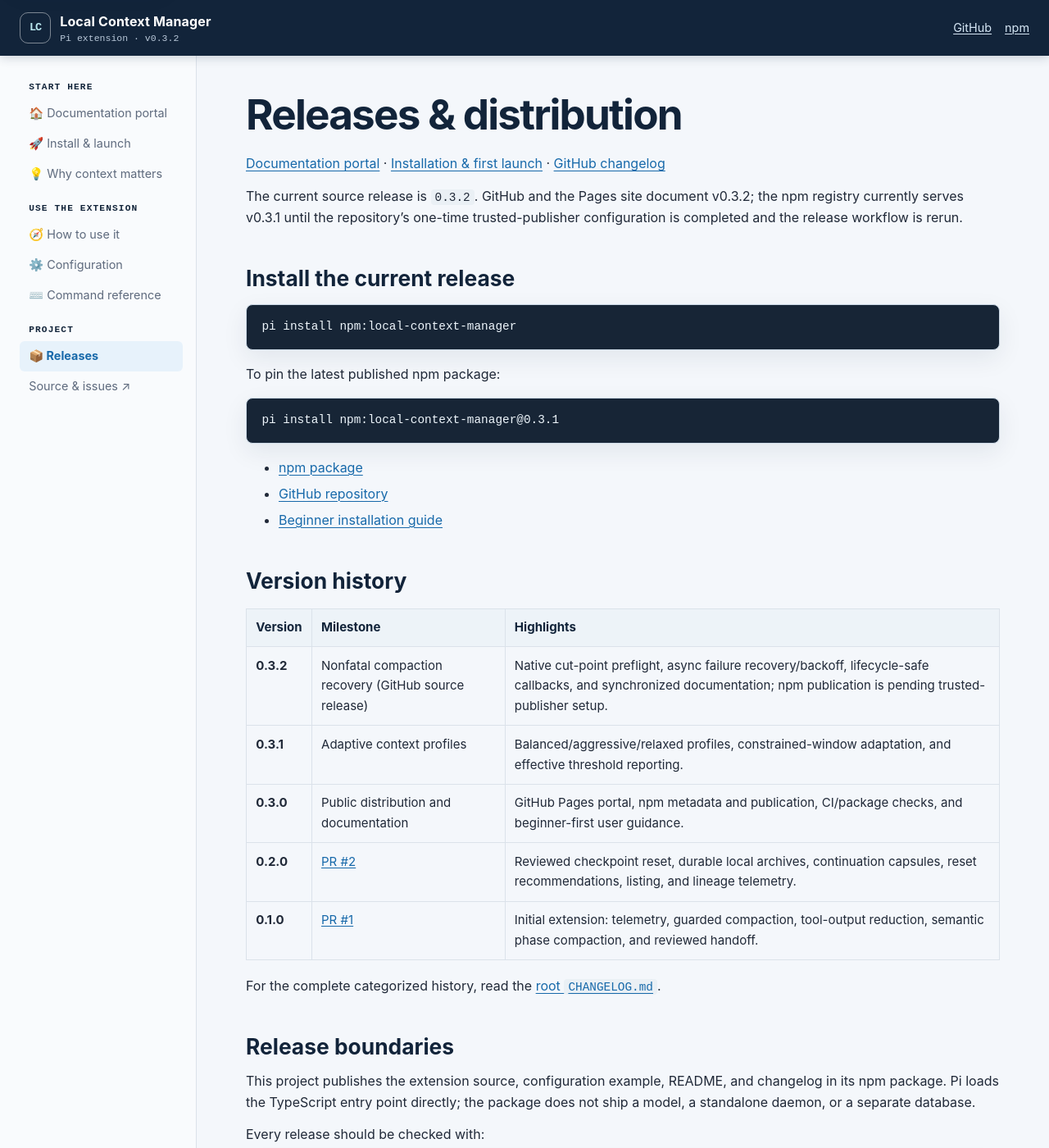
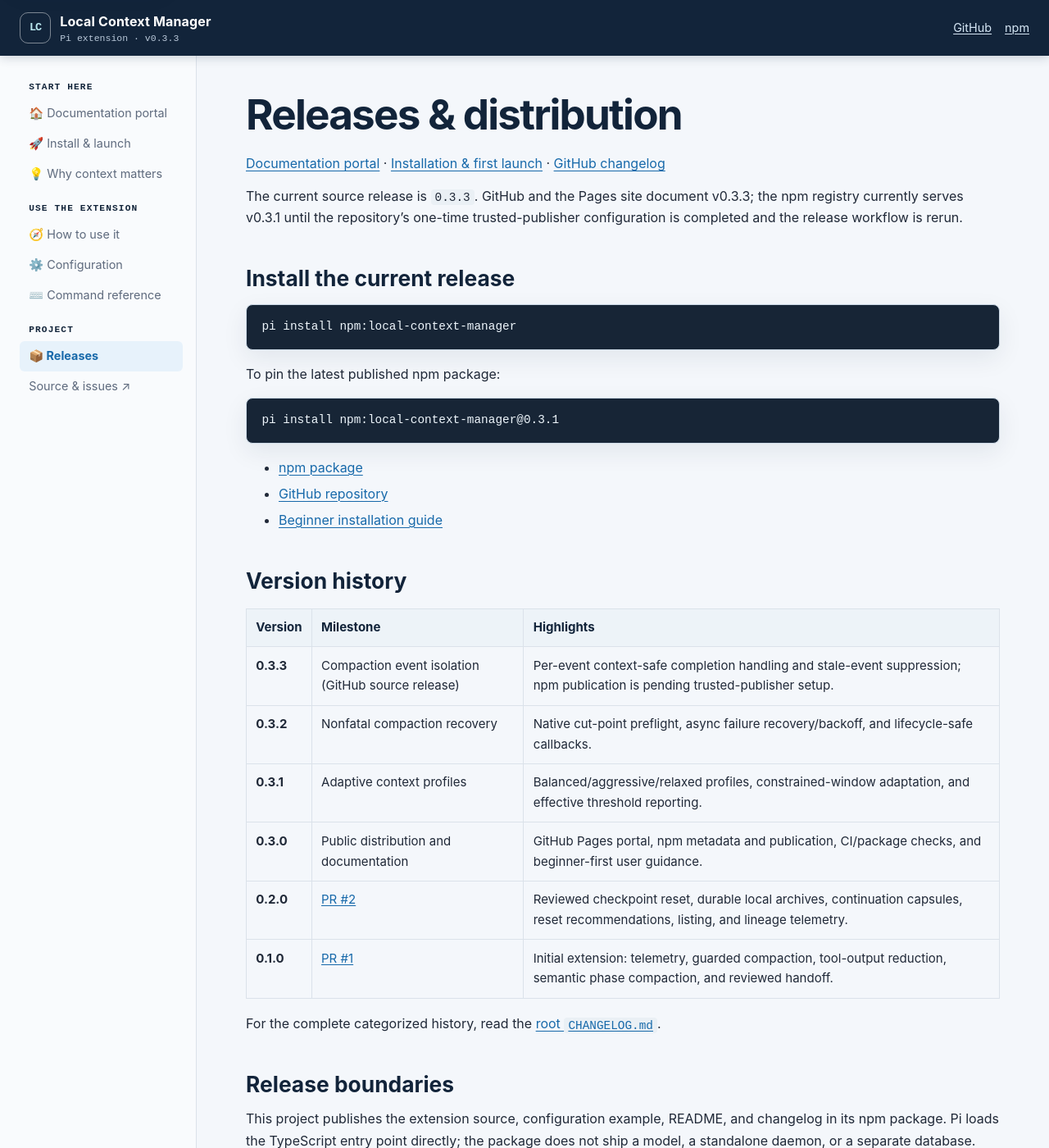
Before and after one commit to SaehwanPark/local-context-manager, a Jekyll site: the page built from docs/reference/releases.md, in a window 1280 px wide and 1400 px high. Shown: the whole window at 82% size. Built offline with Jekyll 4.4.1, drawn with Linux system fonts in a browser that asks for light colours.

Commit message:
release: prepare v0.3.3
Merged after CI passed; release metadata matches the post-release lifecycle isolation fix.

```diff
--- a/docs/_config.yml
+++ b/docs/_config.yml
@@ -1,7 +1,7 @@
 title: "Local Context Manager"
 tagline: "Keep long Pi sessions usable"
 description: "Beginner-friendly guides for local-context-manager, a Pi extension for cache-friendly context control in long-running sessions."
-version: "0.3.2"
+version: "0.3.3"
 baseurl: "/local-context-manager"
 url: "https://saehwanpark.github.io"
 markdown: kramdown
--- a/docs/reference/releases.md
+++ b/docs/reference/releases.md
@@ -7,7 +7,7 @@ description: Release history and installation links for local-context-manager.
 
 [Documentation portal]({{ '/' | relative_url }}) · [Installation & first launch]({{ '/guides/installation.html' | relative_url }}) · [GitHub changelog](https://github.com/SaehwanPark/local-context-manager/blob/main/CHANGELOG.md)
 
-The current source release is **`{{ site.version }}`**. GitHub and the Pages site document v0.3.2; the npm registry currently serves v0.3.1 until the repository's one-time trusted-publisher configuration is completed and the release workflow is rerun.
+The current source release is **`{{ site.version }}`**. GitHub and the Pages site document v0.3.3; the npm registry currently serves v0.3.1 until the repository's one-time trusted-publisher configuration is completed and the release workflow is rerun.
 
 ## Install the current release
 
@@ -29,7 +29,8 @@ pi install npm:local-context-manager@0.3.1
 
 | Version | Milestone | Highlights |
 | --- | --- | --- |
-| **0.3.2** | Nonfatal compaction recovery (GitHub source release) | Native cut-point preflight, async failure recovery/backoff, lifecycle-safe callbacks, and synchronized documentation; npm publication is pending trusted-publisher setup. |
+| **0.3.3** | Compaction event isolation (GitHub source release) | Per-event context-safe completion handling and stale-event suppression; npm publication is pending trusted-publisher setup. |
+| **0.3.2** | Nonfatal compaction recovery | Native cut-point preflight, async failure recovery/backoff, and lifecycle-safe callbacks. |
 | **0.3.1** | Adaptive context profiles | Balanced/aggressive/relaxed profiles, constrained-window adaptation, and effective threshold reporting. |
 | **0.3.0** | Public distribution and documentation | GitHub Pages portal, npm metadata and publication, CI/package checks, and beginner-first user guidance. |
 | **0.2.0** | [PR #2](https://github.com/SaehwanPark/local-context-manager/pull/2) | Reviewed checkpoint reset, durable local archives, continuation capsules, reset recommendations, listing, and lineage telemetry. |
--- a/package.json
+++ b/package.json
@@ -1,6 +1,6 @@
 {
   "name": "local-context-manager",
-  "version": "0.3.2",
+  "version": "0.3.3",
   "description": "A Pi extension for cache-friendly context control in long-running local-LLM workflows",
   "type": "module",
   "keywords": ["pi-package", "pi-extension", "local-llm", "context-management"],
```
Also changed, not shown: CHANGELOG.md, README.md, 1 other file.
